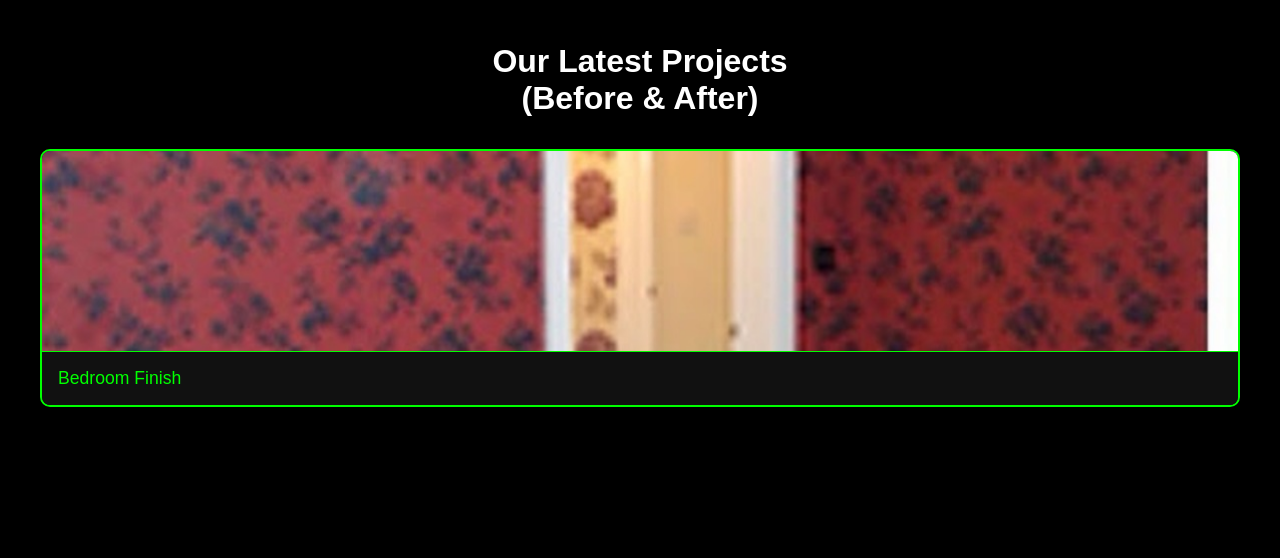
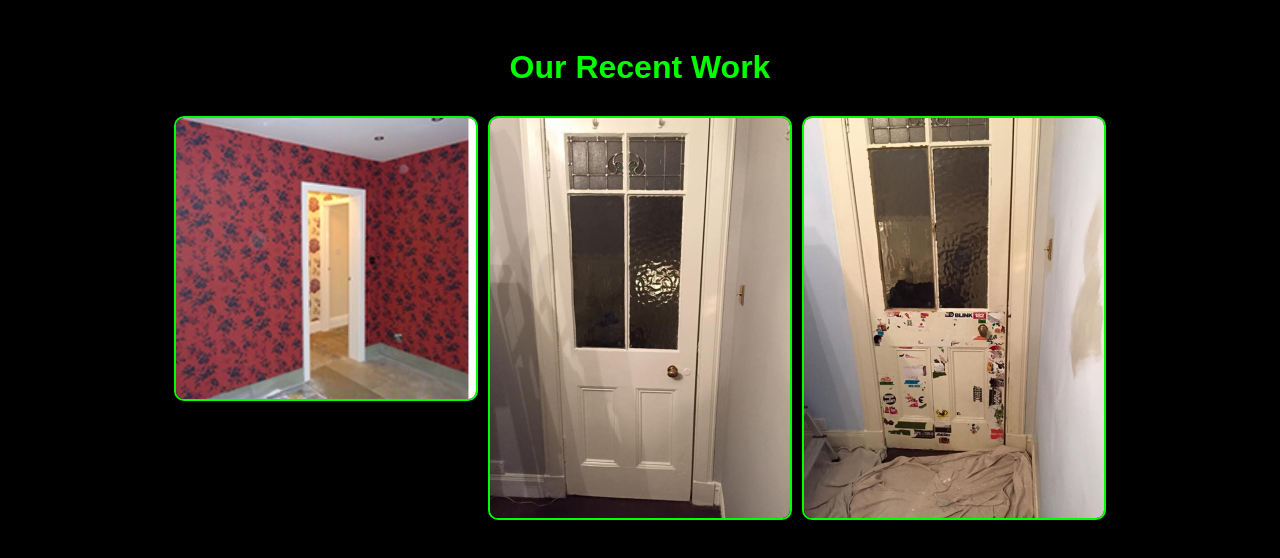
Before and after one commit to jim108595/A1-web-page, a plain HTML site: page gallery.html in a window 1280 px wide. Drawn offline with nearby package versions, Linux system fonts and the light colour scheme.

Commit message:
Update gallery.html

```diff
--- a/gallery.html
+++ b/gallery.html
@@ -1,98 +1,51 @@
 <!DOCTYPE html>
 <html lang="en">
 <head>
-  <meta charset="UTF-8">
-  <meta name="viewport" content="width=device-width, initial-scale=1.0">
+  <meta charset="UTF-8" />
+  <meta name="viewport" content="width=device-width, initial-scale=1.0" />
   <title>Gallery | A1 Painting & Decorating</title>
-
-  <!-- AOS Animation Library -->
-  <link href="https://unpkg.com/aos@2.3.4/dist/aos.css" rel="stylesheet">
-
-  <!-- Lightbox CSS -->
-  <link href="https://cdnjs.cloudflare.com/ajax/libs/lightbox2/2.11.3/css/lightbox.min.css" rel="stylesheet">
-
+  <!-- Lightbox2 CSS -->
+  <link href="https://cdnjs.cloudflare.com/ajax/libs/lightbox2/2.11.3/css/lightbox.min.css" rel="stylesheet" />
   <style>
     body {
-      margin: 0;
-      font-family: 'Poppins', sans-serif;
-      background: #000;
+      background-color: #000;
       color: #fff;
-      padding: 1rem;
+      font-family: Arial, sans-serif;
+      text-align: center;
+      padding: 20px;
     }
-    h2 {
-      text-align: center;
-      font-size: 2rem;
-      margin-bottom: 2rem;
+    h1 {
+      color: #0f0;
     }
     .gallery {
-      max-width: 1200px;
-      margin: 0 auto;
+      display: flex;
+      flex-wrap: wrap;
+      justify-content: center;
+      gap: 10px;
+      margin-top: 30px;
     }
-    .gallery-grid {
-      display: grid;
-      grid-template-columns: repeat(auto-fit, minmax(250px, 1fr));
-      gap: 1.5rem;
-    }
-    .gallery-item {
-      background: #111;
+    .gallery a img {
+      width: 300px;
+      height: auto;
       border: 2px solid #0f0;
       border-radius: 10px;
-      overflow: hidden;
-      transition: transform 0.3s ease, box-shadow 0.3s ease;
+      transition: transform 0.3s;
     }
-    .gallery-item:hover {
-      transform: scale(1.03);
-      box-shadow: 0 0 15px #0f0;
-    }
-    .gallery-item img {
-      width: 100%;
-      height: 200px;
-      object-fit: cover;
-      display: block;
-      border-bottom: 1px solid #0f0;
-    }
-    .gallery-item p {
-      padding: 1rem;
-      margin: 0;
-      font-size: 1.1rem;
-      color: #0f0;
-      background-color: #111;
-    }
-    @media (max-width: 600px) {
-      h2 {
-        font-size: 1.5rem;
-      }
+    .gallery a img:hover {
+      transform: scale(1.05);
     }
   </style>
 </head>
+<body>
+  <h1>Our Recent Work</h1>
+  <div class="gallery">
+    <a href="gallery-photos-new/bed-room-finish.jpg" data-lightbox="gallery"><img src="gallery-photos-new/bed-room-finish.jpg" alt="Bedroom Finish"></a>
+    <a href="gallery-photos-new/hallway-door-finish-after.jpg" data-lightbox="gallery"><img src="gallery-photos-new/hallway-door-finish-after.jpg" alt="Hallway Door Finish"></a>
+    <a href="gallery-photos-new/hallway-door-prep-before.jpg" data-lightbox="gallery"><img src="gallery-photos-new/hallway-door-prep-before.jpg" alt="Hallway Door Prep"></a>
+    <!-- Add more images like the above -->
+  </div>
 
-<body>
-
-  <section class="gallery">
-    <h2 data-aos="fade-up" data-aos-duration="1000">Our Latest Projects <br> (Before & After)</h2>
-    <div class="gallery-grid">
-
-      <!-- Gallery Items Start -->
-      <div class="gallery-item" data-aos="zoom-in" data-aos-delay="100">
-        <a href="gallery-photos-new/bed-room-finish.jpg" data-lightbox="gallery" data-title="Bedroom Finish">
-          <img src="gallery-photos-new/bed-room-finish.jpg" alt="Bedroom Finish">
-        </a>
-        <p>Bedroom Finish</p>
-      </div>
-      <!-- Add more photos here following the pattern above -->
-      <!-- Gallery Items End -->
-
-    </div>
-  </section>
-
-  <!-- AOS Animation JS -->
-  <script src="https://unpkg.com/aos@2.3.4/dist/aos.js"></script>
-  <script>
-    AOS.init();
-  </script>
-
-  <!-- Lightbox JS -->
+  <!-- Lightbox2 JS -->
   <script src="https://cdnjs.cloudflare.com/ajax/libs/lightbox2/2.11.3/js/lightbox.min.js"></script>
-
 </body>
 </html>
```
